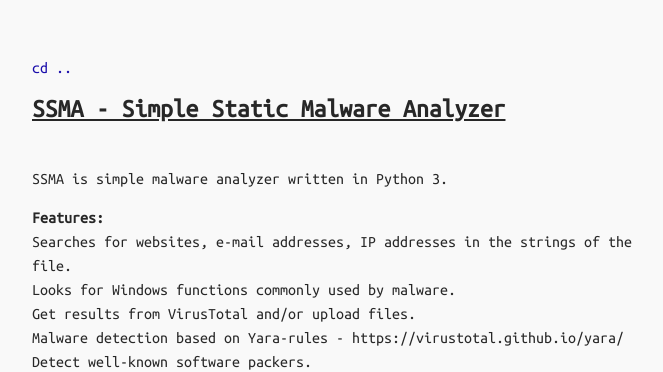
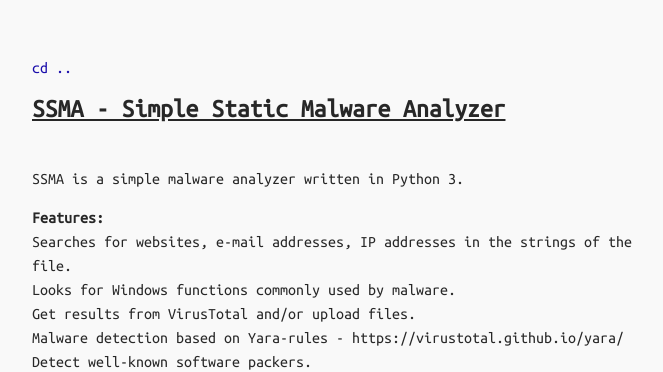
Before and after one commit to programdeveloper/secrary.github.io, a Jekyll site: the page built from _posts/2016-08-30-SSMA.md, in a window 1280 px wide. Shown: the top 372 px of the page, without its empty margins (308-971 px from the left). Built offline with Jekyll 4.4.1, drawn with Linux system fonts in a browser that asks for light colours.

```diff
--- a/_posts/2016-08-30-SSMA.md
+++ b/_posts/2016-08-30-SSMA.md
@@ -3,7 +3,7 @@ layout: post
 title: "SSMA - Simple Static Malware Analyzer"
 ---
 
-SSMA is simple malware analyzer written in Python 3. <br>
+SSMA is a simple malware analyzer written in Python 3. <br>
 
 **Features:** <br>
 Searches for websites, e-mail addresses, IP addresses in the strings of the file.  <br>
```
